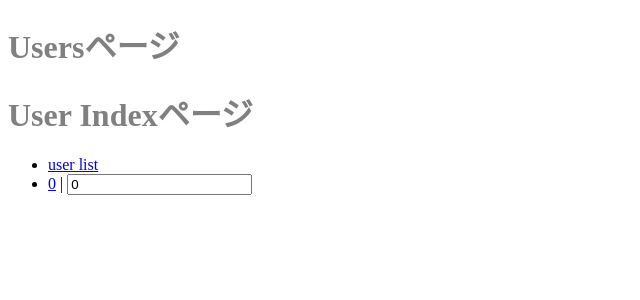
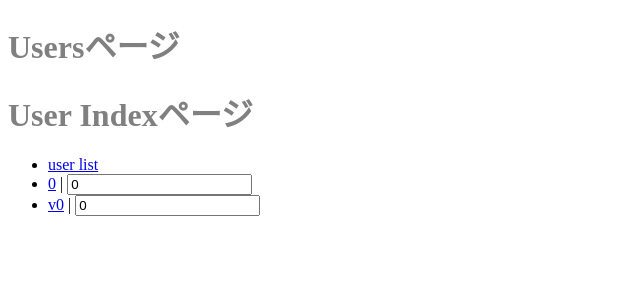
Before and after one commit to kaihatsutesutoyou/stackblitz-nuxt-starter-01, a Nuxt app: page /users in a window 1280 px wide. Shown: the top 300 px of the page, without its empty margins (0-640 px from the left). Built offline with nearby package versions, Linux system fonts and the light colour scheme.

Commit message:
1 file modified, 1 added

```diff
--- a/pages/users/index.vue
+++ b/pages/users/index.vue
@@ -6,6 +6,10 @@
       <NuxtLink :to="id">{{ id }}</NuxtLink> |
       <input type="text" v-model="id" />
     </li>
+    <li>
+      <NuxtLink :to="'v' + id">{{ 'v' + id }}</NuxtLink> |
+      <input type="text" v-model="id" />
+    </li>
   </ul>
 </template>
 
--- /dev/null
+++ b/pages/users/v[id].vue
@@ -0,0 +1,4 @@
+<template>
+  <p>ユーザID: {{ Number($route.params.id) + 100 }}</p>
+  <p>ユーザID: {{ $route.params.id + 100 }}</p>
+</template>
```
